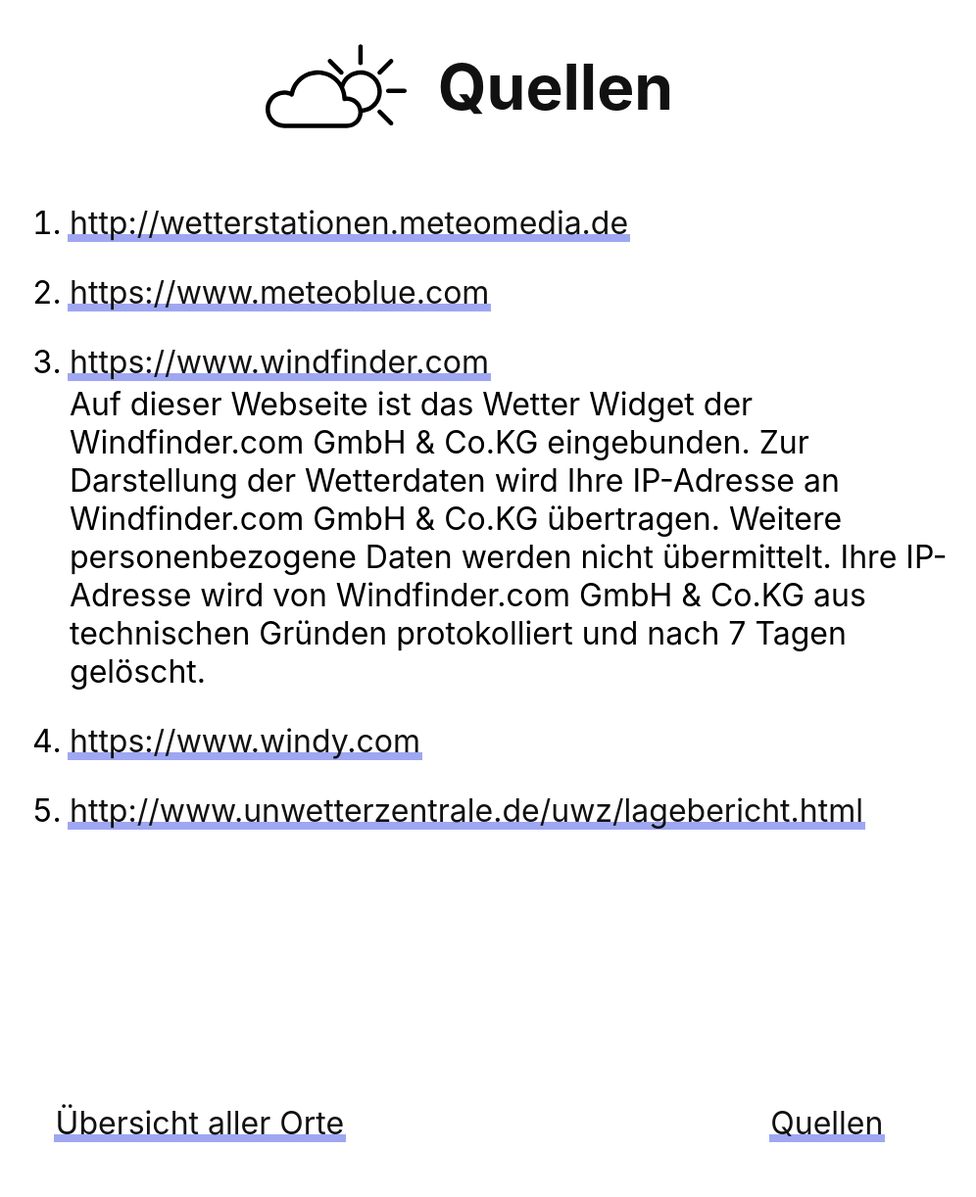
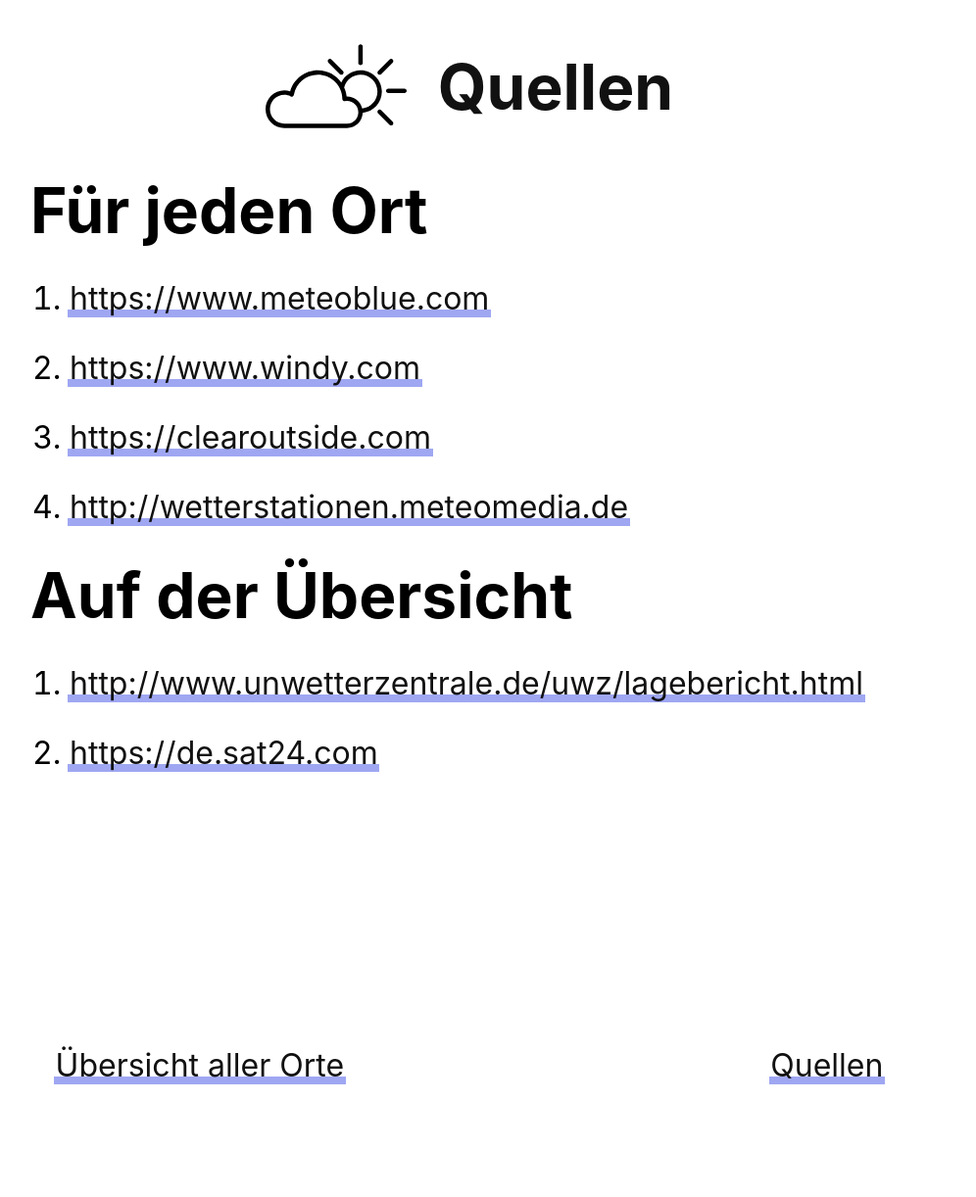
Before and after one commit to app-5ls-de/wetter, a Jekyll site: the page built from quellen.html, in a window 1280 px wide. Shown: the whole page at 98% size, without its empty margins (161-1157 px from the left). Built offline with Jekyll 4.4.1, drawn with Linux system fonts in a browser that asks for light colours; after the commit the page ends 1163 px from its top, so only the background shows below that.

Commit message:
Update quellen.html

```diff
--- a/quellen.html
+++ b/quellen.html
@@ -3,11 +3,16 @@
 title: Quellen
 ---
 <div class="liste">
+    <h1>Für jeden Ort</h1>
     <ol>
+        <li><a href="https://www.meteoblue.com/">https://www.meteoblue.com</a></li>
+        <li><a href="https://www.windy.com/">https://www.windy.com</a></li>
+        <li><a hrf="https://clearoutside.com/">https://clearoutside.com</a></li>
         <li><a href="http://wetterstationen.meteomedia.de/">http://wetterstationen.meteomedia.de</a></li>
-        <li><a href="https://www.meteoblue.com/">https://www.meteoblue.com</a></li>
-        <li><a href="https://www.windfinder.com/">https://www.windfinder.com</a><br>Auf dieser Webseite ist das Wetter Widget der Windfinder.com GmbH & Co.KG eingebunden. Zur Darstellung der Wetterdaten wird Ihre IP-Adresse an Windfinder.com GmbH & Co.KG übertragen. Weitere personenbezogene Daten werden nicht übermittelt. Ihre IP-Adresse wird von Windfinder.com GmbH & Co.KG aus technischen Gründen protokolliert und nach 7 Tagen gelöscht.</li>
-        <li><a href="https://www.windy.com/">https://www.windy.com</a></li>
+    </ol>
+    <h1>Auf der Übersicht</h1>
+    <ol>
         <li><a href="http://www.unwetterzentrale.de/uwz/lagebericht.html">http://www.unwetterzentrale.de/uwz/lagebericht.html</a></li>
+        <li><a href="https://de.sat24.com/">https://de.sat24.com</a></li>
     </ol>
 </div>
```
